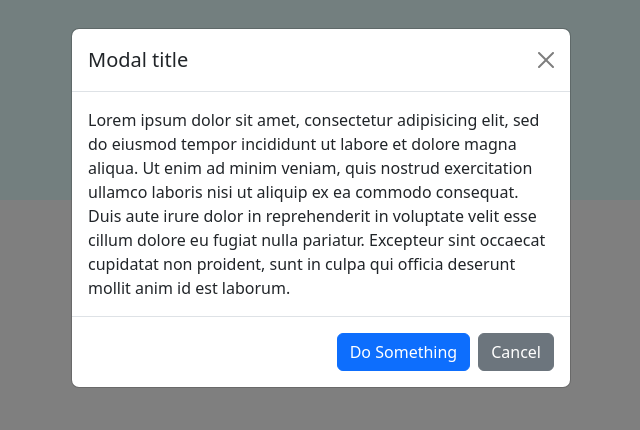
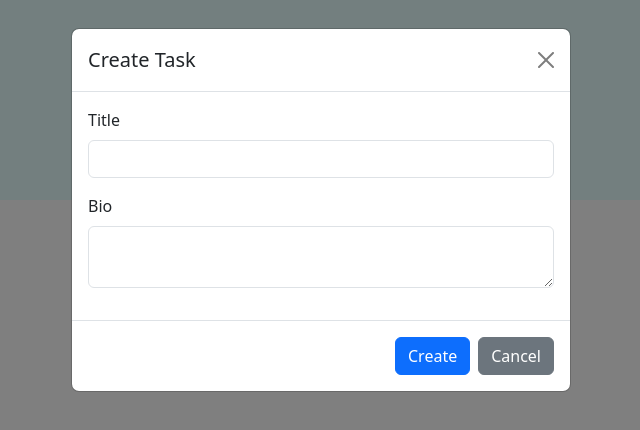
Before and after one commit to Kheyali15/Todo-App, a React (Create React App) app: page / in a window 1280 px wide. Both pictures are taken after a click on the button "Create Task". Shown: the top 430 px of the page, without its empty margins (319-959 px from the left). Built offline with nearby package versions, Linux system fonts and the light colour scheme.

Commit message:
committing form

```diff
--- a/src/components/Header/Header.js
+++ b/src/components/Header/Header.js
@@ -1,14 +1,13 @@
-import React, {useState} from "react";
+import React, { useState } from "react";
 import { Button } from "reactstrap";
 import CreateTask from "../Modal/CreateTask";
 
 const Header = () => {
-
-  const [modal, setModal] = useState("")
+  const [modal, setModal] = useState("");
 
   const toggle = () => {
-    setModal(!modal)
-  }
+    setModal(!modal);
+  };
 
   return (
     <>
@@ -22,11 +21,15 @@ const Header = () => {
         }}
       >
         <h3>Todo App</h3>
-        <Button color="primary" style={{ padding: "8px" }} onClick={() => setModal(true)}>
+        <Button
+          color="primary"
+          style={{ padding: "8px", marginTop: "10px" }}
+          onClick={() => setModal(true)}
+        >
           Create Task
         </Button>
       </div>
-      <CreateTask toggle={toggle} modal={modal}/>
+      <CreateTask toggle={toggle} modal={modal} />
     </>
   );
 };
--- a/src/components/Modal/CreateTask.js
+++ b/src/components/Modal/CreateTask.js
@@ -1,23 +1,36 @@
 import React from "react";
-import { Button, Modal, ModalHeader, ModalBody, ModalFooter } from "reactstrap";
+import {
+  Button,
+  Modal,
+  ModalHeader,
+  ModalBody,
+  ModalFooter,
+  Form,
+  FormGroup,
+  Label,
+  Input,
+} from "reactstrap";
 
-function CreateTask({modal, toggle}) {
+function CreateTask({ modal, toggle }) {
   return (
     <div>
       <Modal isOpen={modal} toggle={toggle}>
-        <ModalHeader toggle={toggle}>Modal title</ModalHeader>
+        <ModalHeader toggle={toggle}>Create Task</ModalHeader>
         <ModalBody>
-          Lorem ipsum dolor sit amet, consectetur adipisicing elit, sed do
-          eiusmod tempor incididunt ut labore et dolore magna aliqua. Ut enim ad
-          minim veniam, quis nostrud exercitation ullamco laboris nisi ut
-          aliquip ex ea commodo consequat. Duis aute irure dolor in
-          reprehenderit in voluptate velit esse cillum dolore eu fugiat nulla
-          pariatur. Excepteur sint occaecat cupidatat non proident, sunt in
-          culpa qui officia deserunt mollit anim id est laborum.
+          <Form>
+            <FormGroup>
+              <Label>Title</Label>
+              <Input name="title" type="text" />
+            </FormGroup>
+            <FormGroup>
+              <Label>Bio</Label>
+              <Input name="text" type="textarea" />
+            </FormGroup>
+          </Form>
         </ModalBody>
         <ModalFooter>
           <Button color="primary" onClick={toggle}>
-            Do Something
+            Create
           </Button>{" "}
           <Button color="secondary" onClick={toggle}>
             Cancel
```
